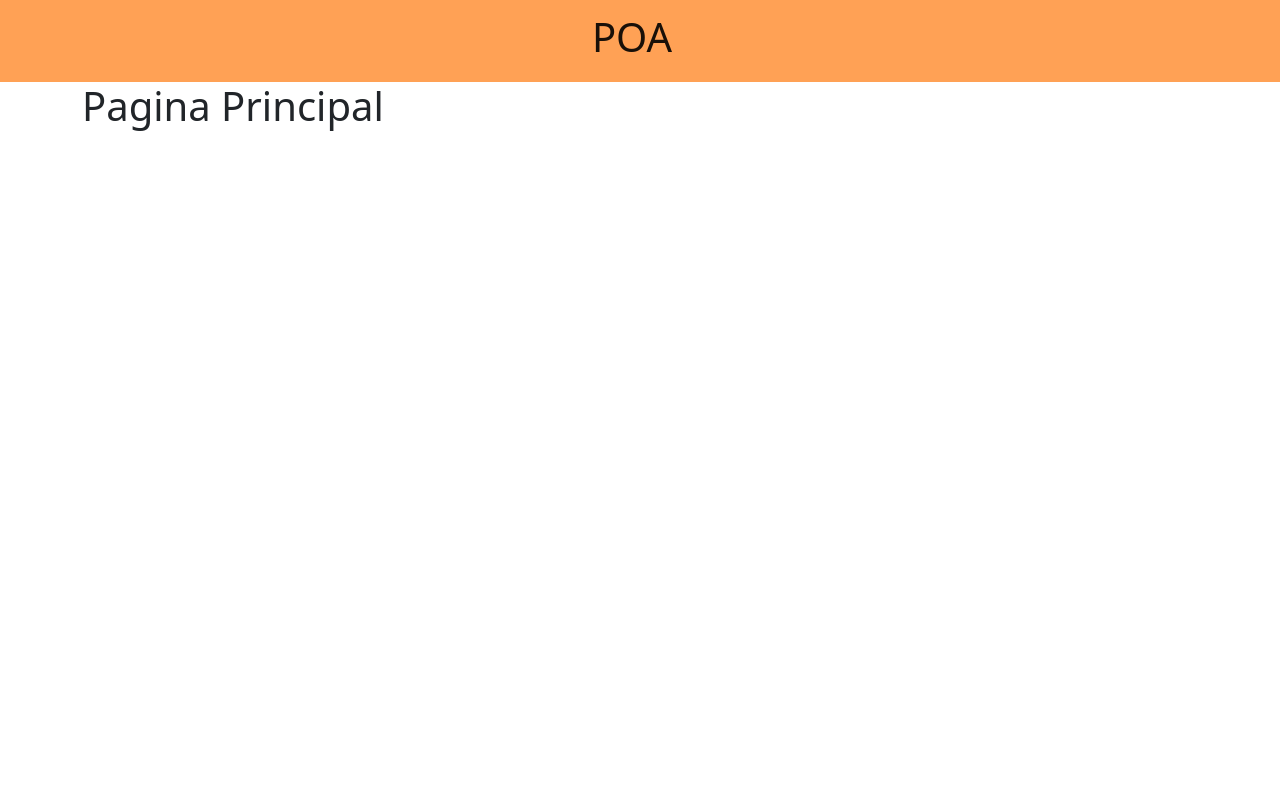
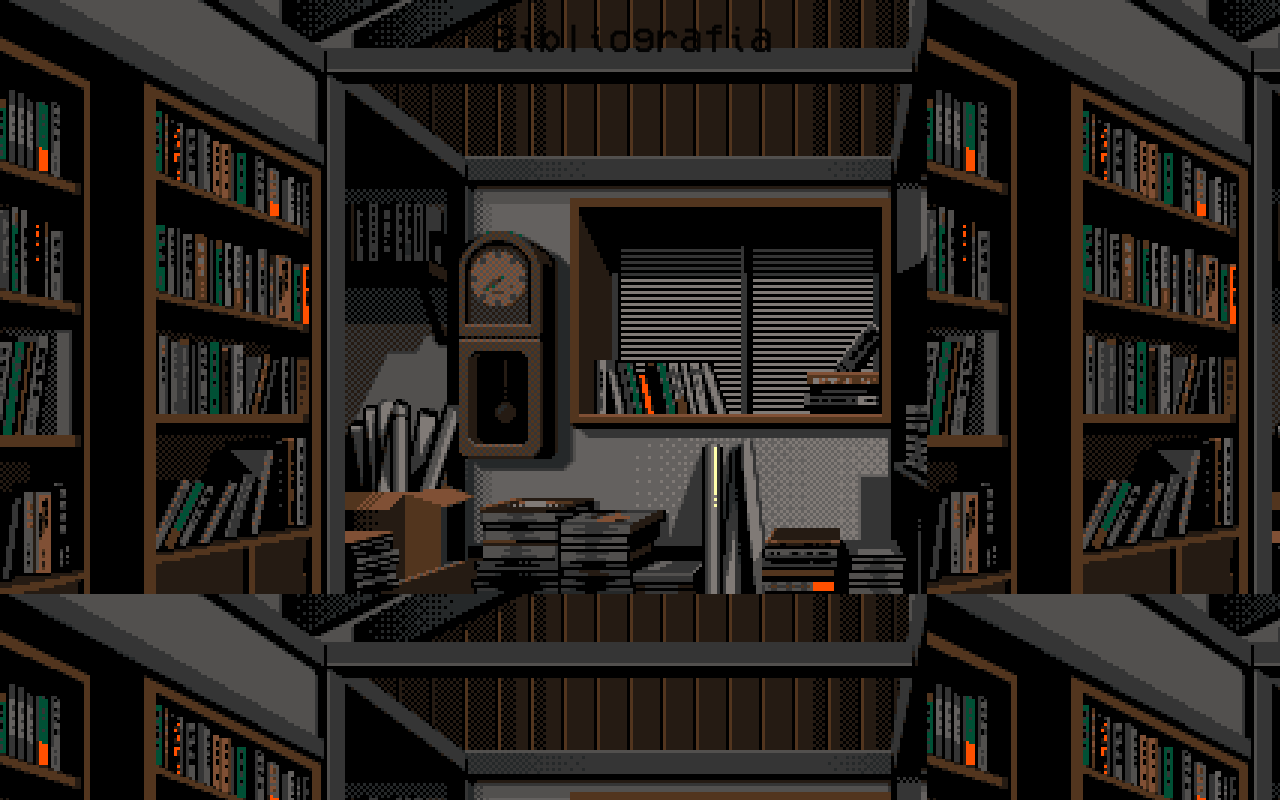
Before and after one commit to ProfessorByte/poa, a React (Create React App) app: page / in a window 1280 px wide. Built offline with nearby package versions, Linux system fonts and the light colour scheme.

Commit message:
interfaz bibliografia con fondo repetido, fuente color negro

```diff
--- a/src/App.css
+++ b/src/App.css
@@ -1,3 +1,19 @@
 .navbar-styles {
-  background-color: #ffa155;
+  font-family: 'Pixel';
 }
+.navbarBibliografia-styles{
+  background-image: url(./images/fondoBibliografia.png) ;
+  text-align: center;
+  color:white;
+}
+body,.fondoBibliografia{
+  height: 120% ;
+  margin:0;
+  background-image: url(./images/fondoBibliografia.png) ;
+}
+@font-face {
+  font-family: "Pixel";
+  src: url(./fonts/VCR_OSD_MONO_1.001.ttf);
+  font-style: normal;
+  font-weight: normal;
+}
--- a/src/App.js
+++ b/src/App.js
@@ -1,14 +1,17 @@
 import { BrowserRouter as Router } from "react-router-dom";
 import "./App.css";
+import HeaderBibliografia from "./components/HeaderBibliografia";
 import Header from "./components/HeaderComponent";
 import AppRouter from "./routers/AppRouter";
 
+
 function App() {
   return (
-    <div>
+    <div classname="fondoBibliografia">
       <Router>
-        <Header />
-        <AppRouter />
+        <HeaderBibliografia>
+
+        </HeaderBibliografia>
       </Router>
     </div>
   );
--- /dev/null
+++ b/src/components/HeaderBibliografia.js
@@ -0,0 +1,21 @@
+import React, { Component } from "react";
+import { Link } from "react-router-dom";
+import "../App.css";
+
+export default class HeaderBibliografia extends Component {
+  render() {
+    return (
+      <>
+        <nav className="navbar navbar-light navbar-expand-sm navbar-styles">
+          <div className="container justify-content-center">
+            <Link className="navbar-brand mr-auto" to="/">
+              <strong>
+                <h1 color="#ffffff">Bibliografia</h1>
+              </strong>
+            </Link>
+          </div>
+        </nav>
+      </>
+    );
+  }
+}
```
Also changed, not shown: src/fonts/VCR_OSD_MONO_1.001.ttf (added), src/images/fondoBibliografia.png (added).
